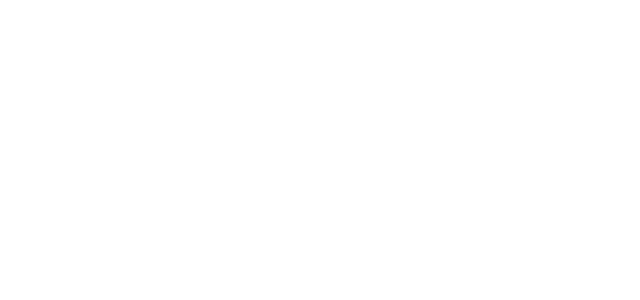
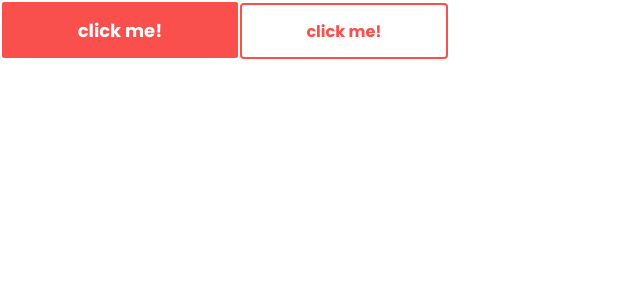
Before and after one commit to Group2ColDevClub/Travel-log-app, a React (Create React App) app in the folder frontend/: page / in a window 1280 px wide. Shown: the top 300 px of the page, without its empty margins (0-640 px from the left). Built offline with nearby package versions, Linux system fonts and the light colour scheme.

Commit message:
change component name

```diff
--- a/frontend/src/App.js
+++ b/frontend/src/App.js
@@ -1,3 +1,17 @@
-export default function App() {
-  return <div className='App' />;
+import './components/ui/Button/Button.module.css';
+import Button from './components/ui/Button/Button';
+// import plusSign from './assets/plusSign.png';
+
+function App() {
+  const onClick = () => {
+    console.log('clicked');
+  };
+
+  return (
+    <div className='App'>
+      <Button label='click me!' variant='primary' size='l' onClick={onClick} />
+      <Button label='click me!' variant='secondary' size='m' onClick={onClick} />
+    </div>
+  );
 }
+export default App;
--- a/frontend/src/components/ui/Button/button.js
+++ b/frontend/src/components/ui/Button/button.js
@@ -1,5 +1,5 @@
 import PropTypes from 'prop-types';
-import styles from './button.module.css';
+import styles from './Button.module.css';
 
 function Button({ label, icon, onClick, size, variant, type, shape, className }) {
   const iconElement = icon ? (
```
